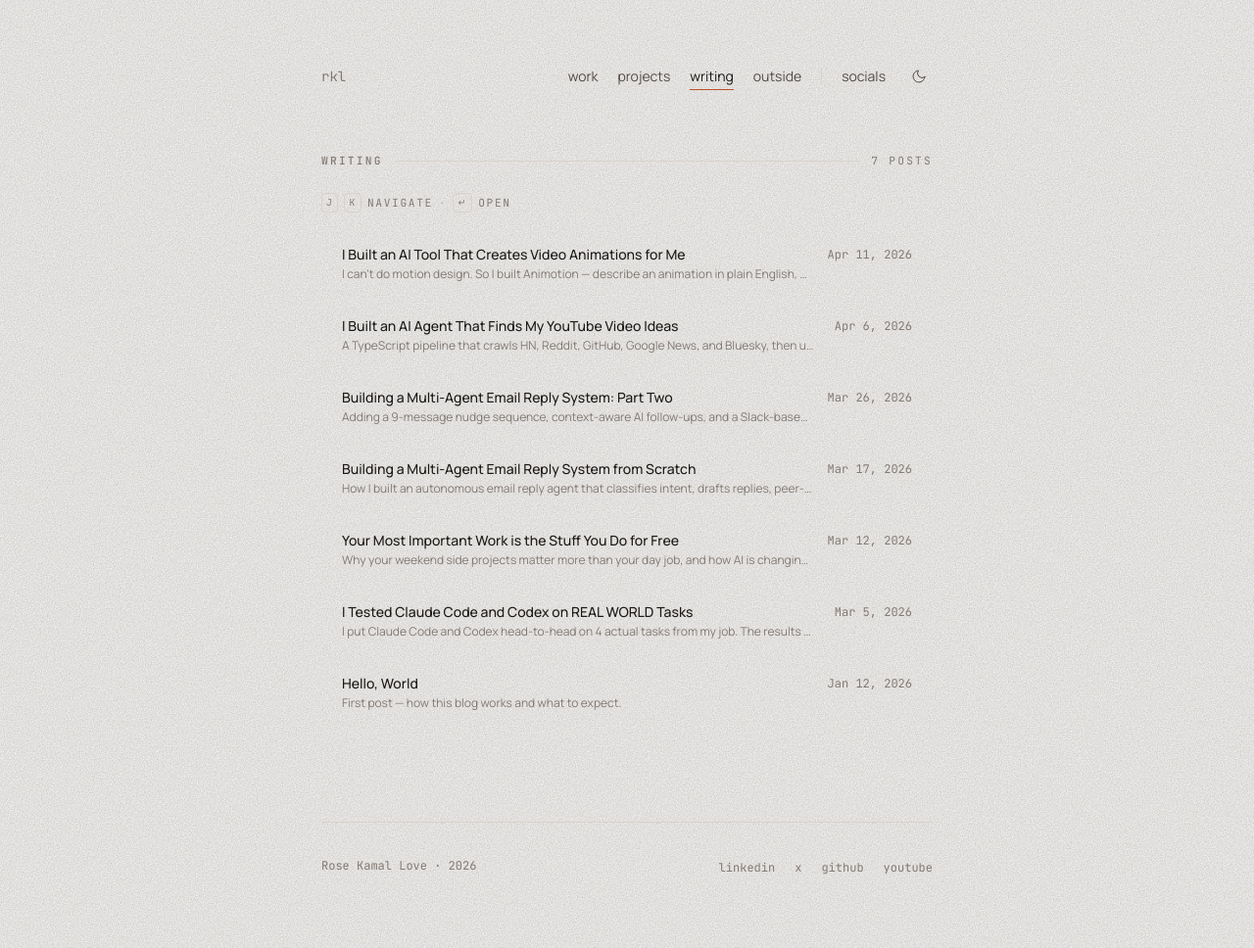
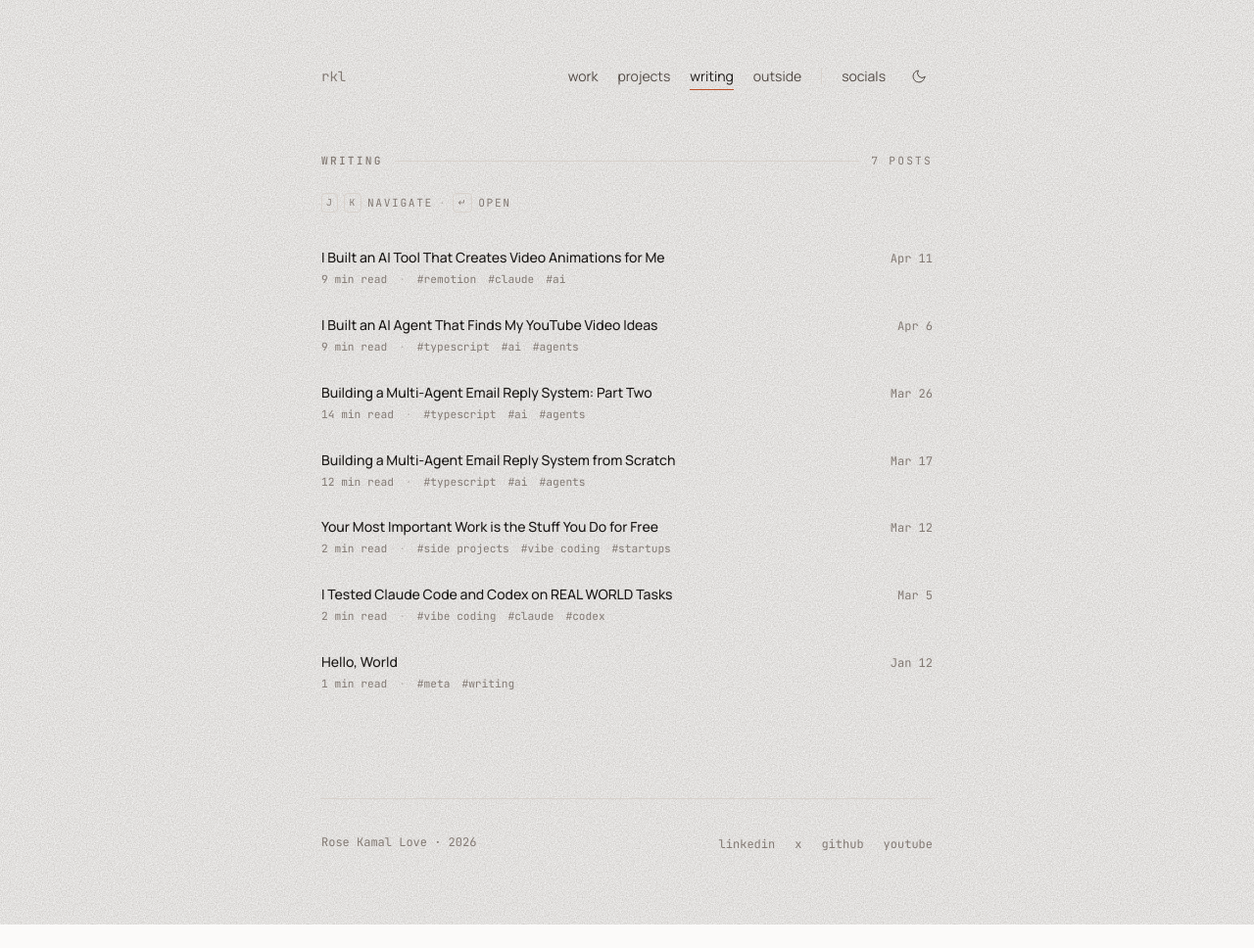
Before and after one commit to rosekamallove/rosekamal.com, an Astro site: page /writing in a window 1280 px wide. Shown: the whole page at 98% size. After the commit the page ends 944 px from the top, so only its background shows below. Built offline with nearby package versions, Linux system fonts and the light colour scheme; Astro itself is replaced by a stand-in of ours; some packages are replaced by stand-ins of ours.

Commit message:
writing page updae

```diff
--- a/src/pages/404.astro
+++ b/src/pages/404.astro
@@ -8,7 +8,7 @@ import BaseLayout from "@/layouts/BaseLayout.astro";
       error · 404
     </p>
 
-    <h1 class="mt-4 font-serif text-6xl leading-[1.05] tracking-tight sm:text-7xl">
+    <h1 class="mt-4 font-serif text-5xl leading-[1.05] tracking-tight sm:text-6xl">
       This page <span class="text-accent">doesn't</span> exist<span class="text-accent">.</span>
     </h1>
 
--- a/src/pages/index.astro
+++ b/src/pages/index.astro
@@ -51,9 +51,12 @@ const PAGE_LINKS = [
           item.span === 2 ? "sm:col-span-2" : "sm:col-span-1",
         ]}
       >
+        <div class="min-w-0 flex-1 sm:flex-none sm:w-auto">
           <div class="flex items-baseline gap-3">
             <span class="font-mono text-[0.65rem] tracking-widest text-text-muted">{item.kicker}</span>
             <span class="font-medium">{item.label}</span>
+          </div>
+          <p class="mt-1 text-xs text-text-muted sm:hidden">{item.desc}</p>
         </div>
         <div class="flex items-center gap-2 sm:w-full sm:justify-between">
           <span class="hidden text-sm text-text-muted sm:block">{item.desc}</span>
@@ -69,11 +72,14 @@ const PAGE_LINKS = [
 
   <a
     href="/links"
-    class="animate-fade-in stagger-5 group card mt-3 flex items-center justify-between px-5 py-4 rounded"
+    class="animate-fade-in stagger-5 group card mt-3 flex items-center justify-between gap-4 px-5 py-4 rounded"
   >
+    <div class="min-w-0 flex-1 sm:flex-none">
       <div class="flex items-baseline gap-3">
         <span class="font-mono text-[0.65rem] tracking-widest text-text-muted">05</span>
         <span class="font-medium">links</span>
+      </div>
+      <p class="mt-1 text-xs text-text-muted sm:hidden">find me around the internet</p>
     </div>
     <div class="flex items-center gap-3">
       <span class="text-sm text-text-muted hidden sm:block">find me around the internet</span>
--- a/src/pages/writing/index.astro
+++ b/src/pages/writing/index.astro
@@ -2,12 +2,31 @@
 import { getCollection } from "astro:content";
 import BaseLayout from "@/layouts/BaseLayout.astro";
 import SectionHeading from "@/components/SectionHeading.astro";
+import Icon from "@/components/Icon.astro";
 
 const posts = (await getCollection("blog", ({ data }) => !data.draft))
   .sort((a, b) => b.data.date.getTime() - a.data.date.getTime());
 
-const fmt = (d: Date) =>
-  d.toLocaleDateString("en-US", { year: "numeric", month: "short", day: "numeric" });
+const fmtShort = (d: Date) =>
+  d.toLocaleDateString("en-US", { month: "short", day: "numeric" });
+const fmtFull = (d: Date) =>
+  d.toLocaleDateString("en-US", { year: "numeric", month: "long", day: "numeric" });
+
+function readingTime(body: string | undefined): number {
+  return Math.max(1, Math.round((body ?? "").split(/\s+/).length / 220));
+}
+
+const featured = posts[0];
+// When the featured card is enabled above, change `posts` to `posts.slice(1)`
+// in this reduce so the featured post isn't shown twice.
+const byYear = posts.reduce<Record<number, typeof posts>>((acc, p) => {
+  const y = p.data.date.getFullYear();
+  (acc[y] ??= []).push(p);
+  return acc;
+}, {});
+const years = Object.keys(byYear)
+  .map(Number)
+  .sort((a, b) => b - a);
 ---
 
 <BaseLayout title="Writing" description="Essays and thoughts on building software, startups, and AI.">
@@ -22,7 +41,7 @@ const fmt = (d: Date) =>
       </div>
     ) : (
       <>
-        <p class="mb-4 hidden font-mono text-[0.7rem] tracking-[0.15em] text-text-muted uppercase sm:block">
+        <p class="mb-6 hidden font-mono text-[0.7rem] tracking-[0.15em] text-text-muted uppercase sm:block">
           <span class="inline-flex items-center gap-1.5">
             <kbd class="rounded border border-border px-1 py-0.5 text-[0.6rem]">j</kbd>
             <kbd class="rounded border border-border px-1 py-0.5 text-[0.6rem]">k</kbd>
@@ -32,30 +51,87 @@ const fmt = (d: Date) =>
             <span>open</span>
           </span>
         </p>
-        <ol class="space-y-px" data-writing-list>
-          {posts.map((post) => (
+
+        {/* Featured (latest) post — disabled for now, re-enable by uncommenting.
+        {featured && (
+          <a
+            href={`/writing/${featured.id}`}
+            data-writing-link
+            class="group relative block rounded border border-border bg-bg-elev px-6 py-6 transition-all hover:border-border-hover hover:bg-bg-card sm:px-7 sm:py-7"
+          >
+            <h2 class="font-serif text-[1.8rem] leading-[1.15] tracking-tight text-text-primary transition-colors group-hover:text-accent sm:text-[2.1rem]">
+              {featured.data.title}
+            </h2>
+            <p class="mt-3 text-[0.95rem] leading-relaxed text-text-secondary">
+              {featured.data.description}
+            </p>
+            <div class="mt-4 flex flex-wrap items-center gap-x-3 gap-y-1.5 font-mono text-[0.7rem] text-text-muted">
+              <time class="tabular-nums">{fmtFull(featured.data.date)}</time>
+              <span class="opacity-40">·</span>
+              <span>{readingTime(featured.body)} min read</span>
+              {featured.data.tags && featured.data.tags.length > 0 && (
+                <>
+                  <span class="opacity-40">·</span>
+                  {featured.data.tags.slice(0, 3).map((tag: string) => (
+                    <span>#{tag}</span>
+                  ))}
+                </>
+              )}
+            </div>
+            <div class="absolute bottom-5 right-5 hidden text-text-muted transition-colors group-hover:text-accent sm:block">
+              <Icon name="arrow-up-right" size={18} class="arrow-slide" />
+            </div>
+          </a>
+        )}
+        */}
+
+        <div class="space-y-12">
+          {years.map((year) => (
+            <div>
+              {/* Year header — disabled while all posts are from a single year.
+                  Re-enable when posts span multiple years.
+              <div class="mb-4 flex items-center gap-3">
+                <span class="font-mono text-[0.7rem] font-medium tracking-[0.2em] text-text-muted uppercase">
+                  {year}
+                </span>
+                <div class="h-px flex-1 bg-border"></div>
+                <span class="font-mono text-[0.7rem] tracking-[0.2em] text-text-muted uppercase">
+                  {byYear[year].length} posts
+                </span>
+              </div>
+              */}
+              <ol class="space-y-1">
+                {byYear[year].map((post) => (
                   <li>
                     <a
                       href={`/writing/${post.id}`}
-                class="group flex items-start justify-between gap-4 rounded border border-transparent px-5 py-4 transition-all hover:border-border-hover hover:bg-bg-card"
+                      data-writing-link
+                      class="group grid grid-cols-[1fr_auto] items-baseline gap-x-4 gap-y-1 py-3"
                     >
-                <div class="min-w-0 flex-1">
-                  <p class="text-sm font-medium text-text-primary group-hover:text-accent transition-colors">
+                      <p class="writing-title text-sm font-medium text-text-primary">
                         {post.data.title}
                       </p>
-                  {post.data.description && (
-                    <p class="mt-0.5 truncate text-xs text-text-muted">
-                      {post.data.description}
-                    </p>
+                      <time class="font-mono text-xs text-text-muted tabular-nums">
+                        {fmtShort(post.data.date)}
+                      </time>
+                      <div class="col-span-2 flex flex-wrap items-center gap-x-3 gap-y-1 font-mono text-[0.7rem] text-text-muted">
+                        <span>{readingTime(post.body)} min read</span>
+                        {post.data.tags && post.data.tags.length > 0 && (
+                          <>
+                            <span class="opacity-40">·</span>
+                            {post.data.tags.slice(0, 3).map((tag: string) => (
+                              <span>#{tag}</span>
+                            ))}
+                          </>
                         )}
                       </div>
-                <time class="shrink-0 pt-0.5 font-mono text-xs text-text-muted tabular-nums">
-                  {fmt(post.data.date)}
-                </time>
                     </a>
                   </li>
                 ))}
               </ol>
+            </div>
+          ))}
+        </div>
       </>
     )}
   </section>
@@ -63,9 +139,9 @@ const fmt = (d: Date) =>
 
 <script>
   function install() {
-    const list = document.querySelector<HTMLOListElement>("[data-writing-list]");
-    if (!list) return;
-    const rows = Array.from(list.querySelectorAll<HTMLAnchorElement>("li > a"));
+    const rows = Array.from(
+      document.querySelectorAll<HTMLAnchorElement>("[data-writing-link]")
+    );
     if (rows.length === 0) return;
     let idx = -1;
 
--- a/src/styles/global.css
+++ b/src/styles/global.css
@@ -503,10 +503,33 @@ figure[data-rehype-pretty-code-figure]:hover .code-copy,
   color: var(--text-secondary);
 }
 
-/* Keyboard-selected writing row */
+/* ── Writing list: title highlight on hover + keyboard selection ─────── */
+.writing-title {
+  display: inline-block;
+  transition: color 0.2s ease, transform 0.25s var(--ease-out-expo);
+}
+.group:hover .writing-title {
+  color: var(--accent);
+  transform: translateX(6px);
+}
+/* Keyboard nav reads as "selected" (firm) rather than "hovered" (playful):
+   title turns accent, a thin accent bar anchors the row on the left.
+   No translate here so the title stays aligned with the meta below it. */
+.kb-selected .writing-title {
+  color: var(--accent);
+}
 .kb-selected {
-  background: var(--bg-card) !important;
-  border-color: var(--border-hover) !important;
+  position: relative;
+}
+.kb-selected::before {
+  content: "";
+  position: absolute;
+  left: -0.9rem;
+  top: 0.15rem;
+  bottom: 0.15rem;
+  width: 2px;
+  background: var(--accent);
+  border-radius: 2px;
 }
 
 /* ── Collapsible mobile TOC ──────────────────────────────────────────── */
```
Lines whose indentation alone changed are shown as unchanged.
